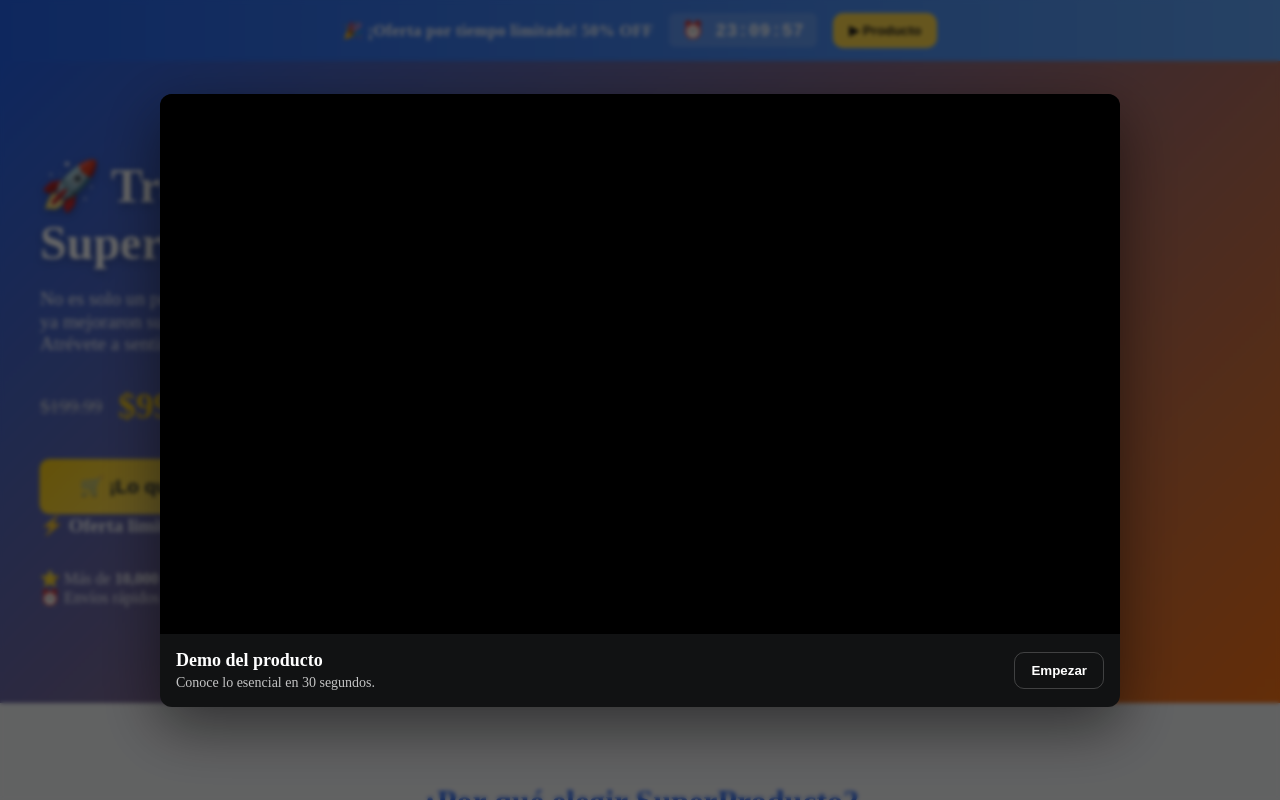
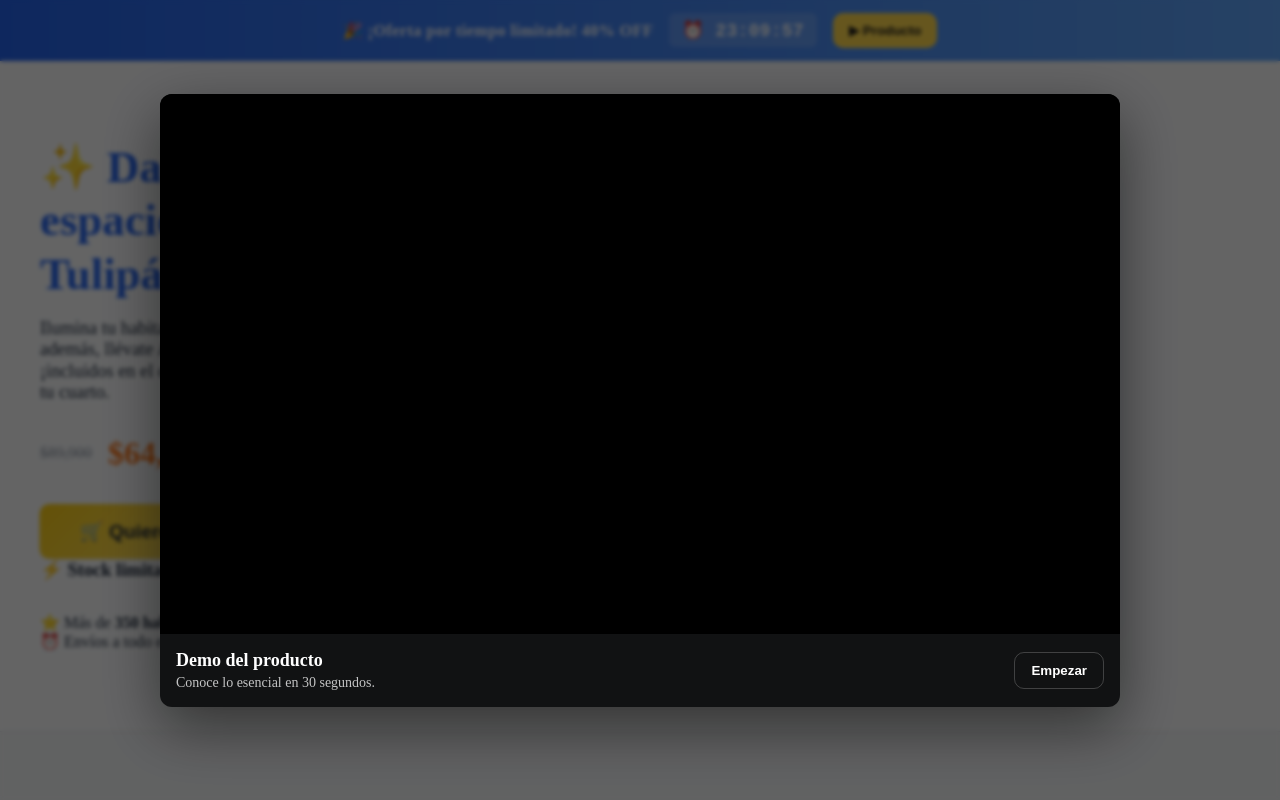
Before and after one commit to Juanes2006/TIENDA-DROPSHIPPING, a React (Vite) app: page / in a window 1280 px wide. Shown: the top 800 px of the page. Built offline with nearby package versions, Linux system fonts and the light colour scheme.

Commit message:
V1.4: VERSION CORREGIDA

```diff
--- /dev/null
+++ b/src/components/Carousel.jsx
@@ -0,0 +1,24 @@
+import { useState } from "react";
+
+export default function Carousel({ images }) {
+  const [index, setIndex] = useState(0);
+
+  const next = () => setIndex((prev) => (prev + 1) % images.length);
+  const prev = () => setIndex((prev) => (prev - 1 + images.length) % images.length);
+
+  return (
+    <div className="hero-carousel">
+      <div
+        className="carousel-track"
+        style={{ transform: `translateX(-${index * 100}%)` }}
+      >
+        {images.map((src, i) => (
+          <img key={i} src={src} className="carousel-item" />
+        ))}
+      </div>
+
+      <button className="carousel-btn prev" onClick={prev}>‹</button>
+      <button className="carousel-btn next" onClick={next}>›</button>
+    </div>
+  );
+}
--- a/src/components/Hero.jsx
+++ b/src/components/Hero.jsx
@@ -1,3 +1,5 @@
+import Carousel from "./Carousel";
+
 export default function Hero({ onOpenModal }) {
   return (
     <section className="hero bg-gradient-to-r from-indigo-600 via-purple-600 to-pink-500 text-white py-16">
@@ -6,21 +8,22 @@ export default function Hero({ onOpenModal }) {
         {/* --- Texto Principal --- */}
         <div className="hero-text space-y-6">
           <h1 className="text-5xl font-extrabold leading-tight">
-            🚀 Transforma tu día con <span className="text-yellow-300">SuperProducto</span>
+            ✨ Dale estilo único a tu espacio con la
+            <span className="text-yellow-300"> Lámpara Tulipán Nube</span>
           </h1>
 
           <p className="text-lg opacity-90">
-            No es solo un producto, es una <b>experiencia</b>.
-            Miles de personas ya mejoraron su rutina y ahora <b>tú puedes ser el siguiente</b>.
-            💪 Atrévete a sentir la diferencia desde el primer uso.
+            Ilumina tu habitación con un ambiente cálido y especial.
+            Y además, llévate <b>Audífonos M10</b> para tu música favorita, ¡incluidos en el combo! 🎧
+            Perfecto para regalar o para decorar tu cuarto.
           </p>
 
           {/* --- Precios y oferta --- */}
           <div className="hero-price text-3xl font-bold flex items-baseline gap-3">
-            <span className="old-price line-through text-gray-300 text-xl">$199.99</span>
-            <span className="new-price text-yellow-300">$99.99</span>
+            <span className="old-price line-through text-gray-300 text-xl">$89,900</span>
+            <span className="new-price text-yellow-300">$64,900</span>
             <span className="discount bg-yellow-400 text-indigo-800 text-sm font-bold px-2 py-1 rounded-md animate-pulse">
-              -50% HOY
+              OFERTA HOY
             </span>
           </div>
 
@@ -30,31 +33,37 @@ export default function Hero({ onOpenModal }) {
               onClick={onOpenModal}
               className="btn-hero bg-yellow-400 hover:bg-yellow-500 text-indigo-900 font-semibold py-3 px-8 rounded-full shadow-lg transition-transform transform hover:scale-105"
             >
-              🛒 ¡Lo quiero ya!
+              🛒 Quiero el Combo
             </button>
 
             <p className="text-sm opacity-80 mt-2 sm:mt-0 sm:ml-2">
-              ⚡ <b>Oferta limitada</b>: solo por hoy.
+              ⚡ <b>Stock limitado</b>
             </p>
           </div>
 
           {/* --- Prueba social --- */}
           <div className="mt-6 text-sm opacity-80">
-            ⭐ Más de <b>10,000 usuarios satisfechos</b>
+            ⭐ Más de <b>350 habitaciones transformadas</b>
             <br />
-            ⏰ Envíos rápidos y pago contraentrega.
+            ⏰ Envíos a todo el país. Pago contraentrega disponible.
           </div>
         </div>
 
-        {/* --- Imagen del producto --- */}
-        <div className="hero-image flex justify-center">
-          <img
-            src="src/assets/COMICFEST.jpeg"
-            alt="SuperProducto"
-            className="rounded-2xl shadow-2xl transform hover:scale-105 transition-transform duration-500"
+{/* --- Imagen del producto --- */}
+<div className="hero-image flex justify-center">
+          <Carousel
+            images={[
+              "src/assets/COMICFEST.jpeg",
+              "src/assets/ratonQ.jpeg",
+              "src/assets/ROBOTIC.jpg"
+            ]}
           />
         </div>
+
+
       </div>
     </section>
-  )
+  );
+
+
 }
--- a/src/components/LimitedOfferHeader.jsx
+++ b/src/components/LimitedOfferHeader.jsx
@@ -52,7 +52,7 @@ const LimitedOfferHeader = ({ onWatchVideo }) => {
       <div className="promo-content flex flex-col md:flex-row justify-center items-center gap-3">
         <>
           <span className="promo-text text-lg font-semibold tracking-wide">
-            🎉 ¡Oferta por tiempo limitado! <span className="text-yellow-300">50% OFF</span>
+            🎉 ¡Oferta por tiempo limitado! <span className="text-yellow-300">40% OFF</span>
           </span>
 
           <div className="countdown font-mono bg-black/30 px-3 py-1 rounded-lg text-yellow-200 text-lg shadow-inner">
--- a/src/styles.css
+++ b/src/styles.css
@@ -43,39 +43,39 @@ html, body {
 =========================================================*/
 
 .hero {
-    background: linear-gradient(135deg, var(--color-primary), var(--color-secondary));
-    color: var(--color-text-light);
-    padding: 6rem 2rem;
+  background: var(--color-bg-light);
+  color: var(--color-text-dark);
+  padding: 5rem 2rem;
   text-align: left;
+  border-bottom: 1px solid #e5e7eb; /* Línea suave para estructura */
 }
 
 .hero-grid {
   display: grid;
   grid-template-columns: 1fr 1fr;
   gap: 3rem;
-    align-items: center;
   max-width: 1200px;
   margin: auto;
+  align-items: center;
 }
 
 .hero-text h1 {
-    font-size: 3rem;
+  font-size: 2.8rem;
   font-weight: 800;
   line-height: 1.2;
+  color: var(--color-primary);  /* El título llama atención sin saturar */
   margin-bottom: 1rem;
-    text-shadow: 0 3px 10px rgba(0, 0, 0, 0.3);
 }
 
 .hero-text p {
-    font-size: 1.2rem;
+  font-size: 1.15rem;
+  max-width: 470px;
   margin-bottom: 2rem;
-    color: #f9fafb;
-    max-width: 500px;
+  color: var(--color-text-dark);
 }
 
 .hero-price {
   margin-bottom: 2rem;
-    font-size: 1.2rem;
   display: flex;
   align-items: center;
   gap: 1rem;
@@ -83,21 +83,78 @@ html, body {
 
 .old-price {
   text-decoration: line-through;
-    color: #d1d5db;
+  color: #9ca3af;
 }
 
 .new-price {
-    font-size: 2.2rem;
+  font-size: 2rem;
   font-weight: 800;
-    color: var(--color-accent);
+  color: var(--color-secondary);
 }
 
 .discount {
   background: var(--color-accent);
   color: var(--color-text-dark);
-    font-weight: bold;
-    padding: 0.3rem 0.7rem;
+  padding: 0.35rem 0.7rem;
   border-radius: 5px;
+  font-size: 0.9rem;
+  font-weight: 600;
+}
+
+.hero-carousel {
+  position: relative;
+  width: 100%;
+  max-width: 450px;
+  height: 450px;
+  overflow: hidden;
+  border-radius: var(--radius-md);
+  box-shadow: var(--shadow-soft);
+  background: #ffffff;
+}
+
+.carousel-track {
+  display: flex;
+  width: 100%;
+  height: 100%;
+  transition: transform var(--transition-fast);
+}
+
+.carousel-item {
+  width: 100%;
+  height: 100%;
+  object-fit: cover;
+}
+
+.carousel-btn {
+  position: absolute;
+  top: 50%;
+  transform: translateY(-50%);
+  background: var(--color-primary);
+  color: white;
+  border: none;
+  font-size: 1.8rem;
+  padding: 0.3rem 0.8rem;
+  cursor: pointer;
+  border-radius: var(--radius-md);
+  opacity: 0.9;
+  transition: var(--transition-fast);
+}
+
+.carousel-btn:hover {
+  opacity: 1;
+}
+
+.prev { left: 10px; }
+.next { right: 10px; }
+
+
+
+.btn-hero:hover {
+  transform: scale(1.04);
+}
+
+.btn-hero:active {
+  transform: scale(0.97);
 }
 
 
@@ -120,30 +177,6 @@ html, body {
     box-shadow: 0 10px 25px rgba(250, 204, 21, 0.3);
 }
 
-.btn-hero:hover {
-    transform: scale(1.05);
-    box-shadow: 0 15px 35px rgba(250, 204, 21, 0.4);
-}
-
-.btn-hero:active {
-    transform: scale(0.97);
-}
-
-.btn-hero::before {
-    content: "";
-    position: absolute;
-    top: 0;
-    left: -75%;
-    width: 50%;
-    height: 100%;
-    background: rgba(255, 255, 255, 0.6);
-    transform: skewX(-20deg);
-    transition: left 0.8s ease;
-}
-
-.btn-hero:hover::before {
-    left: 125%;
-}
 
 
 /* ✨ Animación suave del botón */
```
Also changed, not shown: src/assets/ROBOTIC.jpg (added), src/assets/ratonQ.jpeg (added). Lines whose indentation alone changed are shown as unchanged.
